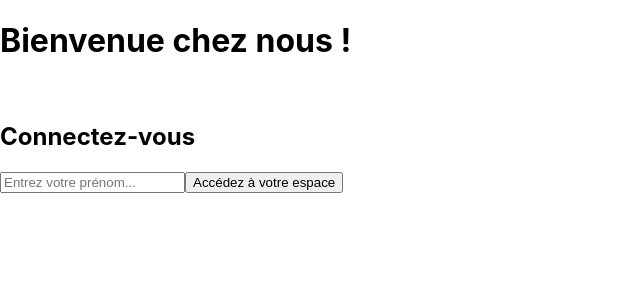
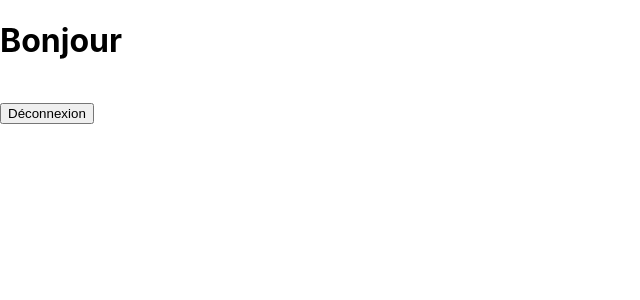
Before and after one commit to duftor/crazee-burger, a React (Create React App) app: page /order/1 in a window 1280 px wide. Shown: the top 300 px of the page, without its empty margins (0-640 px from the left). Built offline with nearby package versions, Linux system fonts and the light colour scheme.

Commit message:
✨ F02 : APP > install routing system

```diff
--- a/package.json
+++ b/package.json
@@ -8,6 +8,7 @@
     "@testing-library/user-event": "^13.5.0",
     "react": "^18.2.0",
     "react-dom": "^18.2.0",
+    "react-router-dom": "^6.6.2",
     "react-scripts": "^5.0.1",
     "web-vitals": "^2.1.4"
   },
--- a/src/App.js
+++ b/src/App.js
@@ -1,9 +1,18 @@
+import { Route, Routes } from 'react-router-dom';
 import './App.css';
+import ErrorPage from './components/pages/ErrorPage';
 import LoginPage from './components/pages/login/LoginPage';
+import OrderPage from './components/pages/order/OrderPage';
 
 function App() {
     return (
-        <LoginPage />
+        <>
+            <Routes>
+                <Route path="/" element ={<LoginPage />} />
+                <Route path="/order/:name" element ={<OrderPage />} />
+                <Route path="*" element ={<ErrorPage />} />
+            </Routes>
+        </>
     );
 }
 
--- /dev/null
+++ b/src/components/pages/ErrorPage.js
@@ -0,0 +1,19 @@
+
+
+export default function ErrorPage() {
+    // State
+
+
+    // Comportements
+    const handleClick = () => {
+        console.log(" Go to /")
+    }
+
+    // Affichage
+    return (
+        <div>
+            <h1>ErrorPage</h1>
+            <button onClick={handleClick}>Retourner à la page d'accueil</button>
+        </div>
+    )
+}
--- a/src/components/pages/login/LoginForm.js
+++ b/src/components/pages/login/LoginForm.js
@@ -1,8 +1,10 @@
 import React, { useState } from 'react'
+
 
 export default function LoginForm() {
     // State
-    const [name, setName] = useState("");
+    const [name, setName] = useState("")
+
 
     // Comportements
     const handleChange = (e) => {
@@ -11,8 +13,7 @@ export default function LoginForm() {
 
     const handleSumbit = (e) => {
         e.preventDefault();
-        alert("Bonjour " + name)
-        setName("")
+
     }
 
     // Affichage
--- /dev/null
+++ b/src/components/pages/order/OrderPage.js
@@ -0,0 +1,21 @@
+
+
+export default function OrderPage() {
+    // State
+
+    // Comportements
+    const handleClick = () => {
+        console.log("Go to /");
+    }
+
+    // Affichage
+    return (
+        <div>
+            <h1>
+                Bonjour
+            </h1>
+            <br />
+            <button onClick={handleClick}>Déconnexion</button>
+        </div>
+    )
+}
--- a/src/index.js
+++ b/src/index.js
@@ -2,16 +2,13 @@ import React from 'react';
 import ReactDOM from 'react-dom/client';
 import './index.css';
 import App from './App';
-import reportWebVitals from './reportWebVitals';
+import { BrowserRouter } from 'react-router-dom';
 
 const root = ReactDOM.createRoot(document.getElementById('root'));
 root.render(
-  <React.StrictMode>
-    <App />
-  </React.StrictMode>
+    <BrowserRouter>
+        <React.StrictMode>
+            <App />
+        </React.StrictMode>
+    </BrowserRouter>
 );
-
-// If you want to start measuring performance in your app, pass a function
-// to log results (for example: reportWebVitals(console.log))
-// or send to an analytics endpoint. Learn more: https://bit.ly/CRA-vitals
-reportWebVitals();
```
Also changed, not shown: 1 other file (tests, documents, lock files or other folders).
